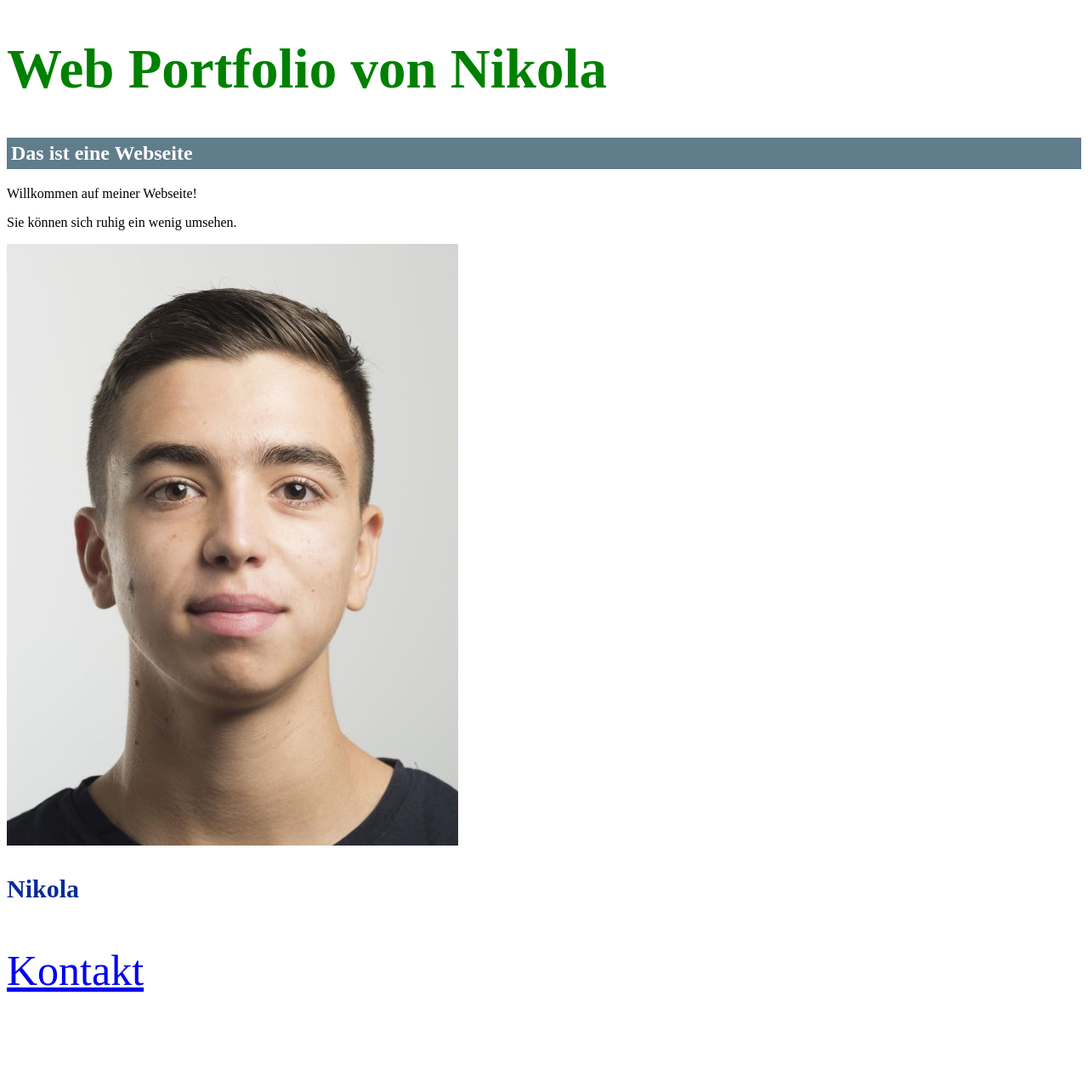
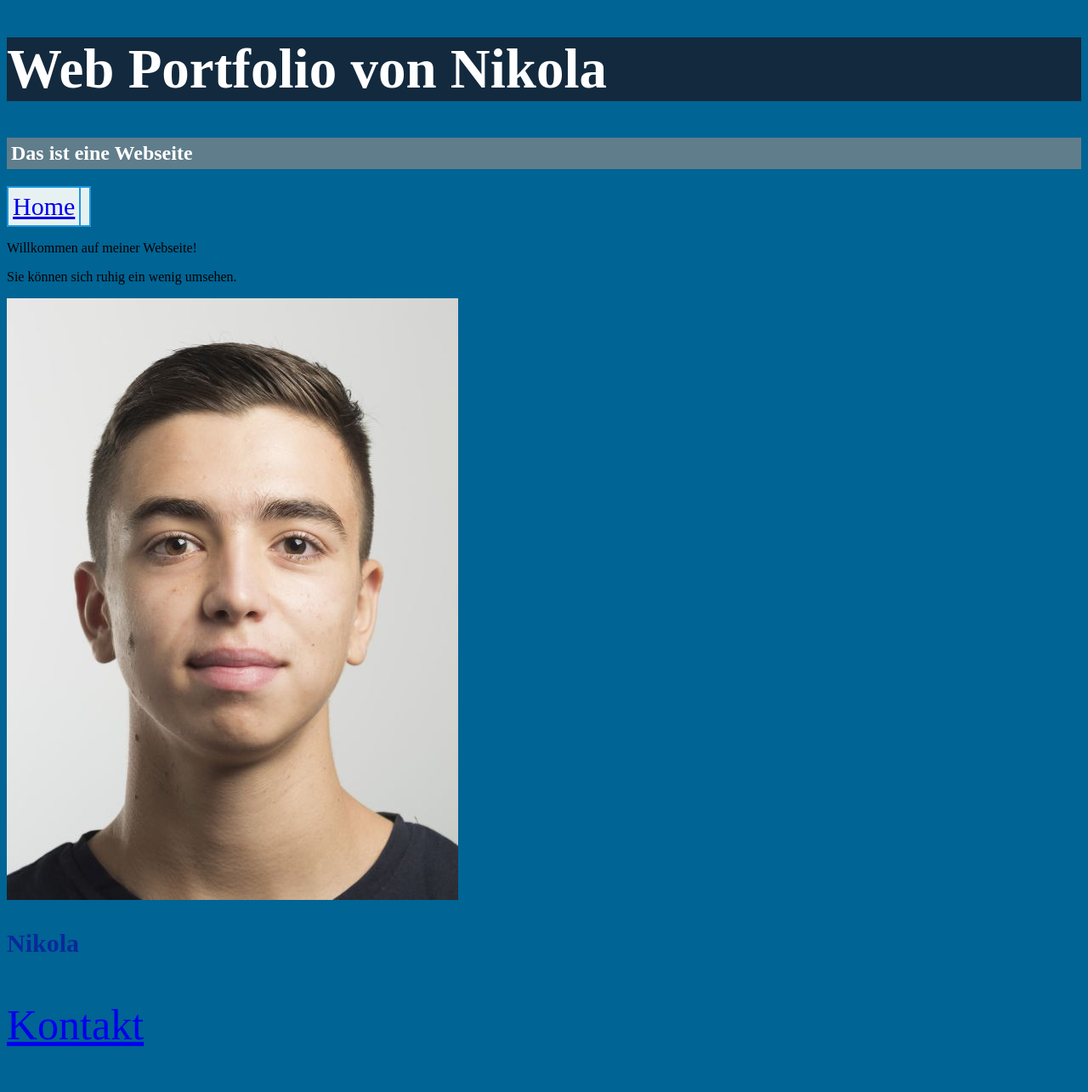
Before and after one commit to anticN/anticN.github.io, a PHP site: page / in a window 1280 px wide. Shown: the whole page at 85% size. Before the commit the page ends 1167 px from the top, so only its background shows below. Run offline with PHP 8.4, Linux system fonts and the light colour scheme.

Commit message:
home velrinkt und angefangen Tabelle mit Links zu machen

```diff
--- a/Kontakt.html
+++ b/Kontakt.html
@@ -6,6 +6,6 @@
         <title>Kontakt</title>
     </head>
     <body>
-
+        <h1 class = "title">Kontakt</h1>
     </body>
 </html>
--- a/index.html
+++ b/index.html
@@ -9,6 +9,13 @@
     <h1 class="title">Web Portfolio von Nikola</h1>
 
     <h2>Das ist eine Webseite</h2>
+
+    <table>
+      <tr>
+        <td><a href="index.html" title="Home">Home</td>
+        <td></td>
+      </tr>
+    </table>
 
     <p>Willkommen auf meiner Webseite!</p>
 
--- a/main.css
+++ b/main.css
@@ -1,9 +1,24 @@
 .title {
+    background-color: #13293d;
     font-size: 65px;
-    color: green;
+    color: #ffffff;
 }
 h2 {
     padding: 5px;
     background-color: #607d8b;
     color: #ffffff
 }
+
+body {
+    background-color: #006494;
+}
+
+table {
+    background-color: #1b98e0;
+}
+td {
+    padding: 5px;
+    background-color: #e8f1f2;
+    color: #000000;
+    font-size: 30px;
+}
```
